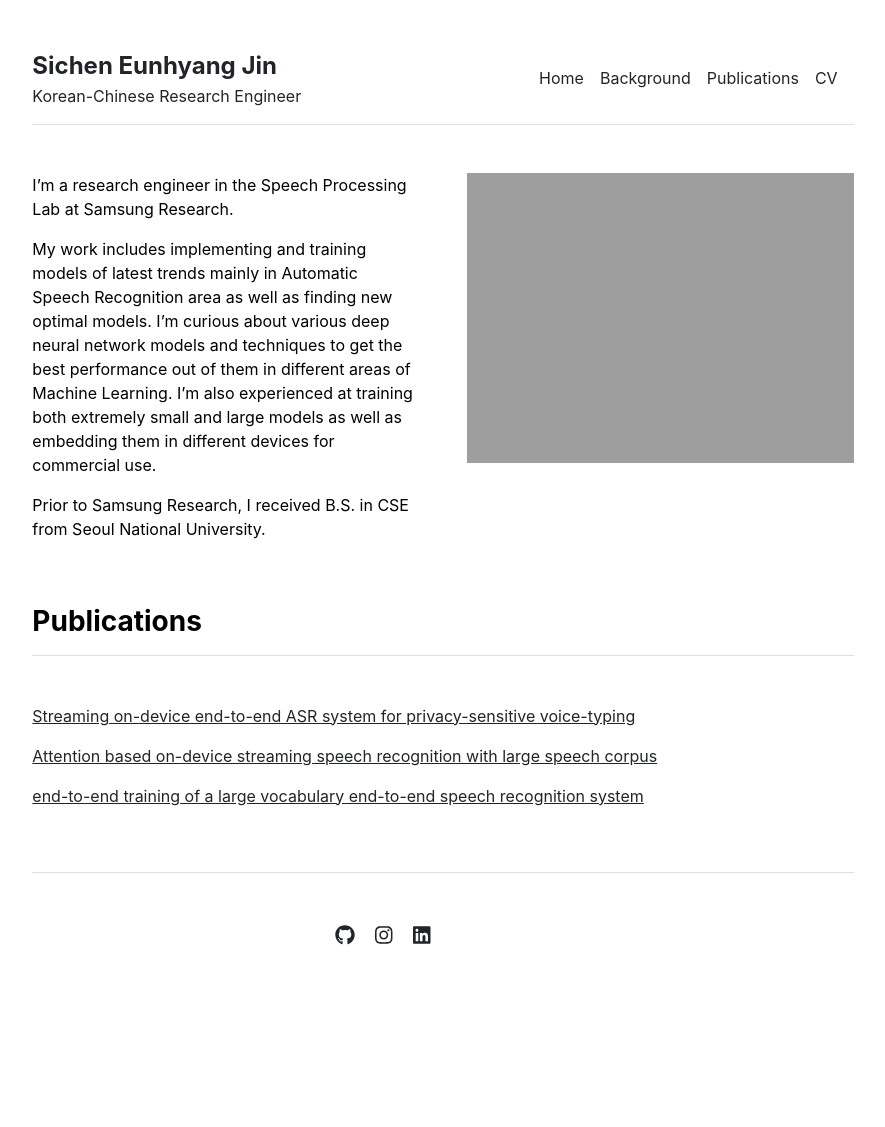
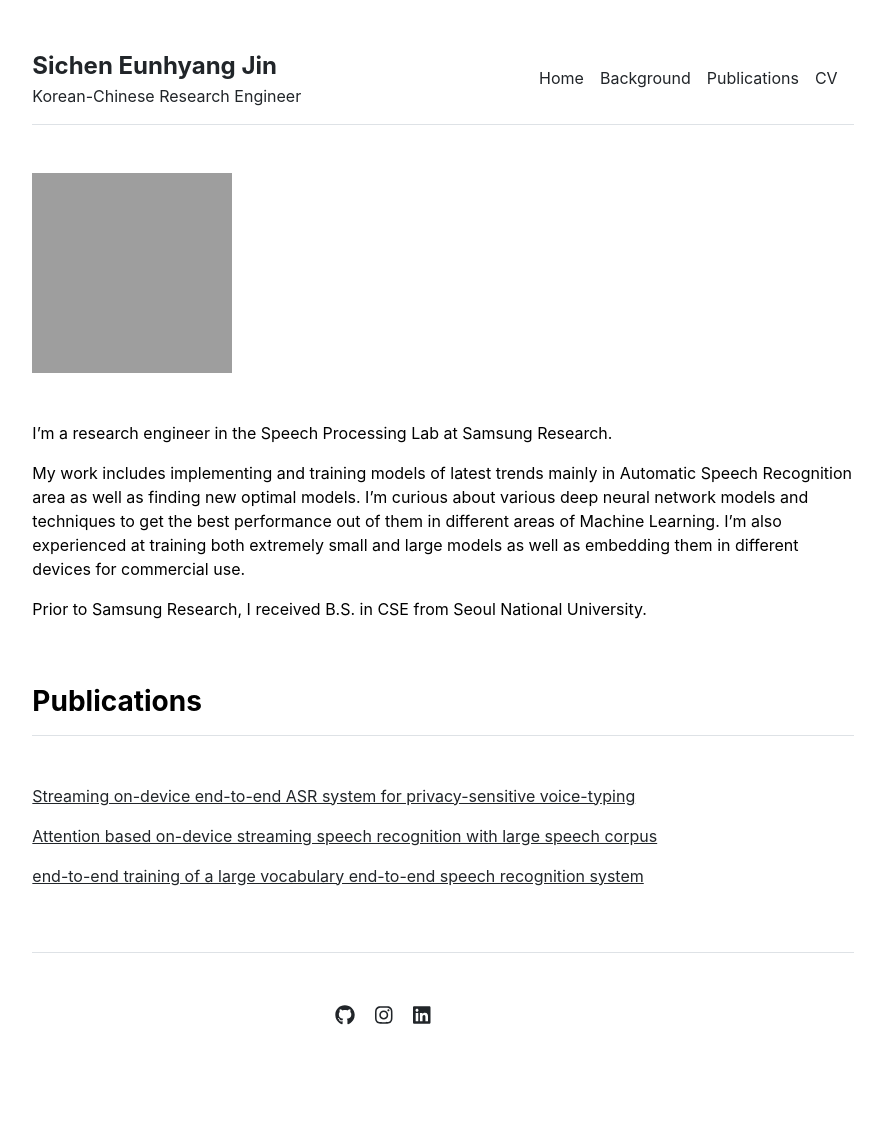
Before and after one commit to chenehk/chenehk.github.io, a Jekyll site: the page built from index.md, in a window 1280 px wide. Shown: the whole page, without its empty margins (197-1082 px from the left). Built offline with Jekyll 4.4.1, drawn with Linux system fonts in a browser that asks for light colours; before the commit the page ends 1047 px from its top, so only the background shows below that.

Commit message:
Update home.html

```diff
--- a/_layouts/home.html
+++ b/_layouts/home.html
@@ -2,12 +2,12 @@
 layout: default
 ---
 
-<div class="d-flex row g-5 mb-5">
-  <div class="col-md-6">
+<div class="row g-5 mb-5">
+  <div class="row-md-6">
+    <img src="{{ site.github.url }}/assets/img/home.jpg" alt="Home" width="200" height="200">
+  </div>
+  <div class="row-md-6">
     {{ content }}
-  </div>
-  <div class="col-md-6 flex-shrink-0">
-    <img src="{{ site.github.url }}/assets/img/home.jpg" alt="Home" width="100%">
   </div>
 </div>
 
```
